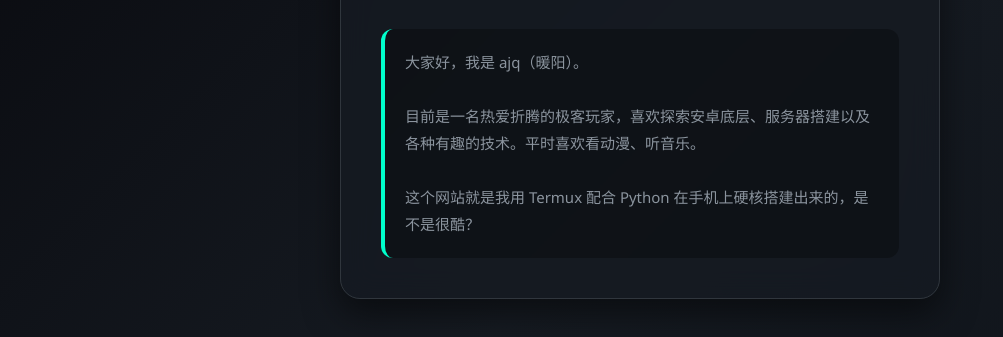
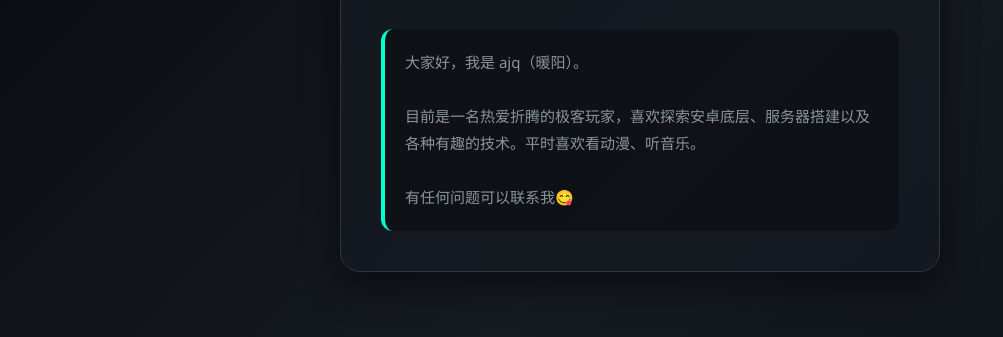
Before and after one commit to jiaan7435-hash/mywed, a plain HTML site: page about.html in a window 1280 px wide. Shown: the part 213-550 px from the top of the page, without its empty margins (0-1003 px from the left). Drawn offline with Linux system fonts and the light colour scheme.

Commit message:
Update about.html

```diff
--- a/about.html
+++ b/about.html
@@ -5,7 +5,7 @@
     <div class="bio">
         <p>大家好，我是 ajq（暖阳）。</p><br>
         <p>目前是一名热爱折腾的极客玩家，喜欢探索安卓底层、服务器搭建以及各种有趣的技术。平时喜欢看动漫、听音乐。</p><br>
-        <p>这个网站就是我用 Termux 配合 Python 在手机上硬核搭建出来的，是不是很酷？</p>
+        <p>有任何问题可以联系我😋 </p>
     </div>
 </div>
 </body></html>
```
